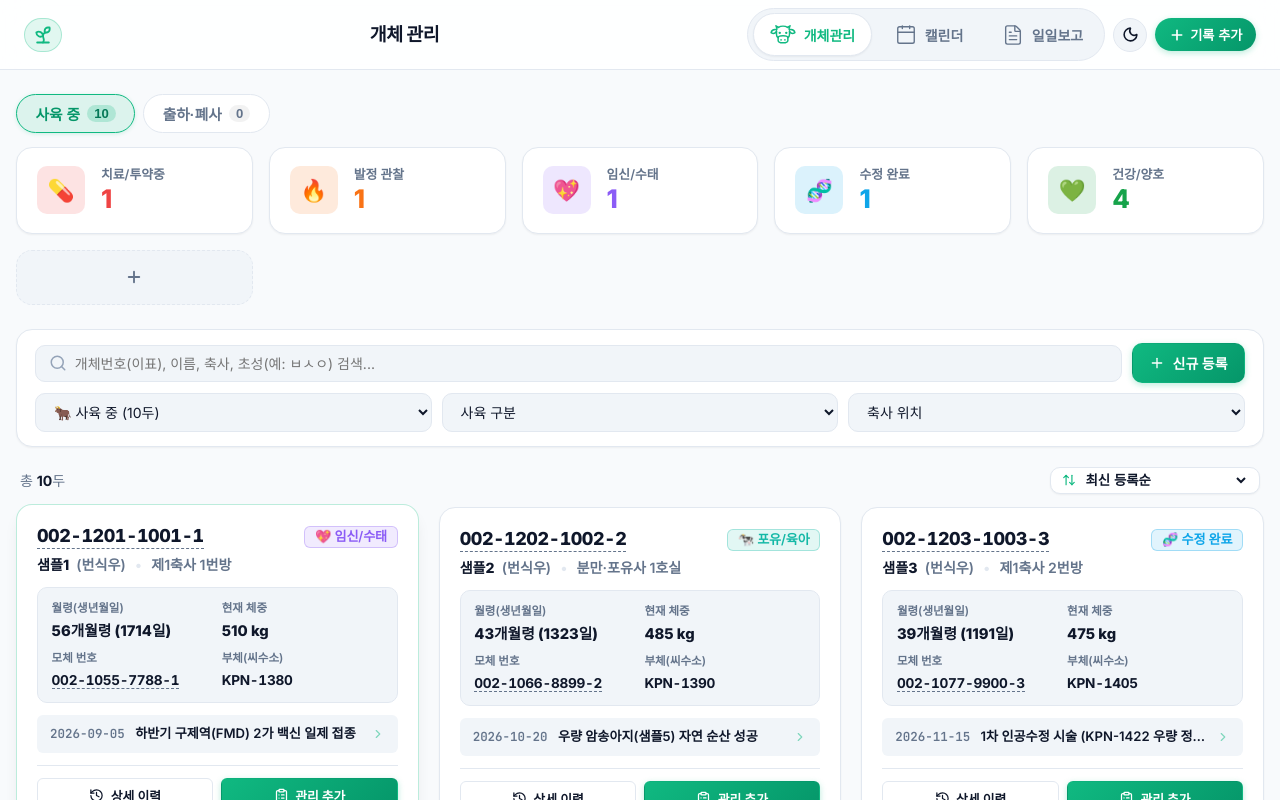
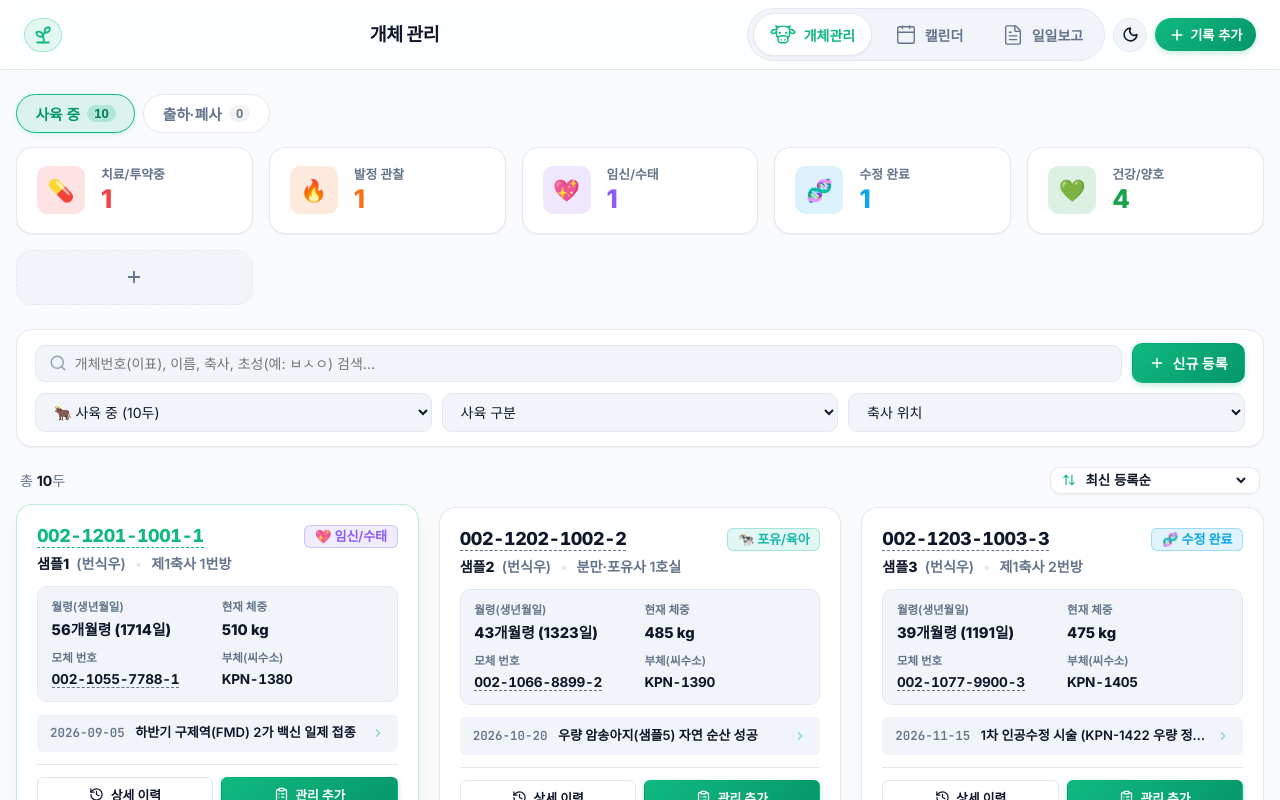
Before and after one commit to sysmedic/happy-farm, a React (Vite) app: page / in a window 1280 px wide. In both pictures the pointer is over the element "002-1201-1001-1". Shown: the top 800 px of the page. Built offline with nearby package versions, Linux system fonts and the light colour scheme; a web font is replaced by a local one.

Commit message:
fix(entities): 개체 카드 개체번호 마우스 호버 시 초록색 포인트 컬러 반응 버그 수정

```diff
--- a/src/components/entities/EntityList.jsx
+++ b/src/components/entities/EntityList.jsx
@@ -889,13 +889,10 @@ export default function EntityList({
                       fontFamily: 'var(--font-family)',
                       fontVariantNumeric: 'tabular-nums',
                       fontFeatureSettings: '"tnum" 1',
-                      color: 'var(--text-main)',
                       letterSpacing: '-0.025em',
                       whiteSpace: 'nowrap',
                       minWidth: 0,
                       cursor: 'pointer',
-                      borderBottom: '1px dashed var(--text-muted)',
-                      lineHeight: 1.25,
                       display: 'inline-flex',
                       alignItems: 'center'
                     }}
--- a/src/index.css
+++ b/src/index.css
@@ -1213,8 +1213,8 @@ a:hover {
 }
 
 .spec-link-mother:hover {
-  color: var(--color-primary);
-  border-bottom-color: var(--color-primary);
+  color: var(--color-primary) !important;
+  border-bottom-color: var(--color-primary) !important;
 }
 
 /* 개체식별번호/모체/부체 전용 숫자 서체 (Pretendard 순수 숫자 고정폭) */
```
